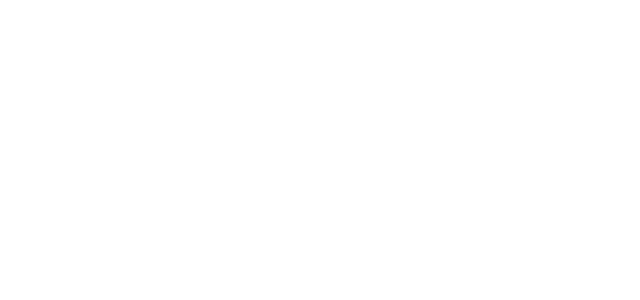
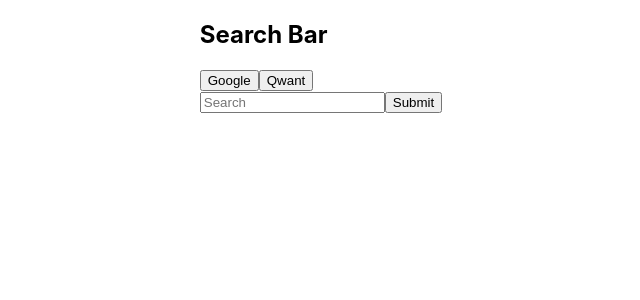
Before and after one commit to venmartin/react-start-tab, a React (Create React App) app: page / in a window 1280 px wide. Shown: the top 300 px of the page, without its empty margins (319-959 px from the left). Built offline with nearby package versions, Linux system fonts and the light colour scheme.

Commit message:
Added Search

```diff
--- a/src/App.css
+++ b/src/App.css
@@ -1,4 +1,6 @@
 .App {
+  display: flex;
+  justify-content: center;
   /* text-align: center; */
 }
 
--- a/src/App.js
+++ b/src/App.js
@@ -1,11 +1,12 @@
 import React from 'react';
 import { Container } from '@mui/material';
 import './App.css';
+import MainSearch from './components/MainSearch';
 
 function App() {
   return (
     <div className="App">
-
+      <MainSearch />
     </div>
   );
 }
--- /dev/null
+++ b/src/components/MainSearch.js
@@ -0,0 +1,73 @@
+import React, { useState } from 'react';
+
+
+const MainSearch = () => {
+
+  const [ searchValue, setSearchValue ] = useState('');
+  const [ engineName, setEngineName ] = useState('');
+  const [ engine, setEngine ] = useState('')
+
+  // const handleSubmit = (e) => {
+  //   if(engineName === 'Google') {
+  //     setEngine(`https://www.google.com/search?q=${searchValue}`)
+  //     console.log(engine)
+  //     window.open(engine)
+  //   } else if(engineName === 'Qwant') {
+  //     setEngine(`https://www.google.com/search?q=${searchValue}`)
+  //     console.log(engine)
+  //     window.open(engine)
+  //   } else {
+  //     alert('Select a search engine first');
+  //   }
+  //   e.preventDefault()
+  // }
+
+  const handleSubmit = (e) => {
+    e.preventDefault()
+    window.open(engine)
+  }
+
+  const googleEngine = () => {
+    setEngineName(...engineName, 'google')
+    setEngine(`https://www.google.com/search?q=${searchValue}`)
+    return
+  }
+
+  const ddgEngine = () => {
+    setEngineName(...engineName, 'ddg')
+    setEngine(`https://www.duckduckgo.com/?q=${searchValue}`)
+    return
+
+  }
+
+  const handleChange = (e) => {
+    const searchTerm = e.target.value
+    setSearchValue(searchTerm)
+    console.log(searchValue)
+    return
+  }
+
+  return <div>
+    <h2>Search Bar</h2>
+    <button onClick={googleEngine}>
+       Google
+    </button>
+    <button onClick={ddgEngine}>
+      Qwant
+    </button>
+        <form onSubmit={handleSubmit}>
+          <input
+          type='text'
+          name={engineName}
+          placeholder='Search'
+          value={searchValue}
+          onChange={handleChange}
+          >
+          </input>
+          <input type='submit' value='Submit' />
+
+        </form>
+  </div>;
+};
+
+export default MainSearch;
```
Also changed, not shown: 1 other file (tests, documents, lock files or other folders).
